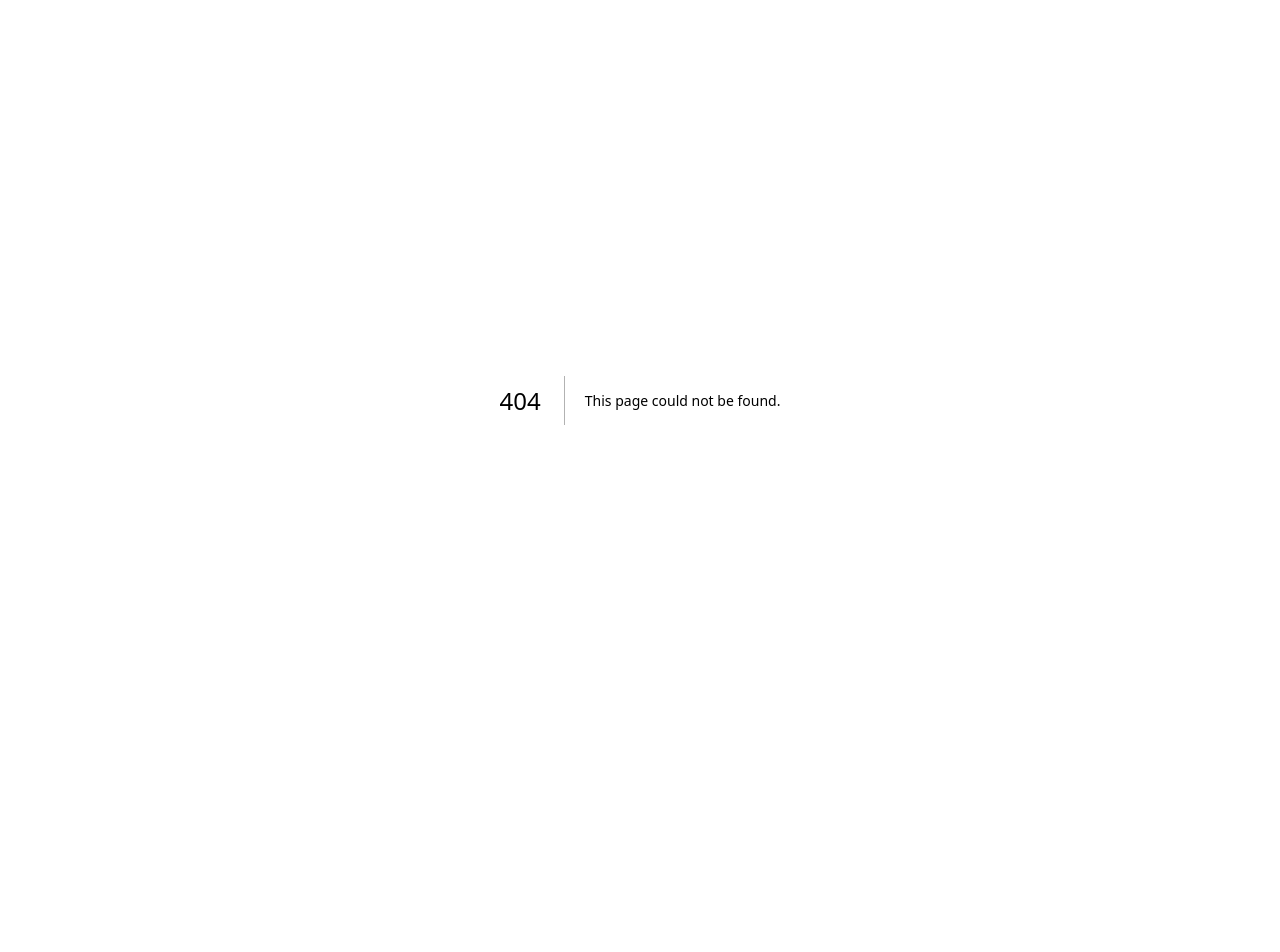
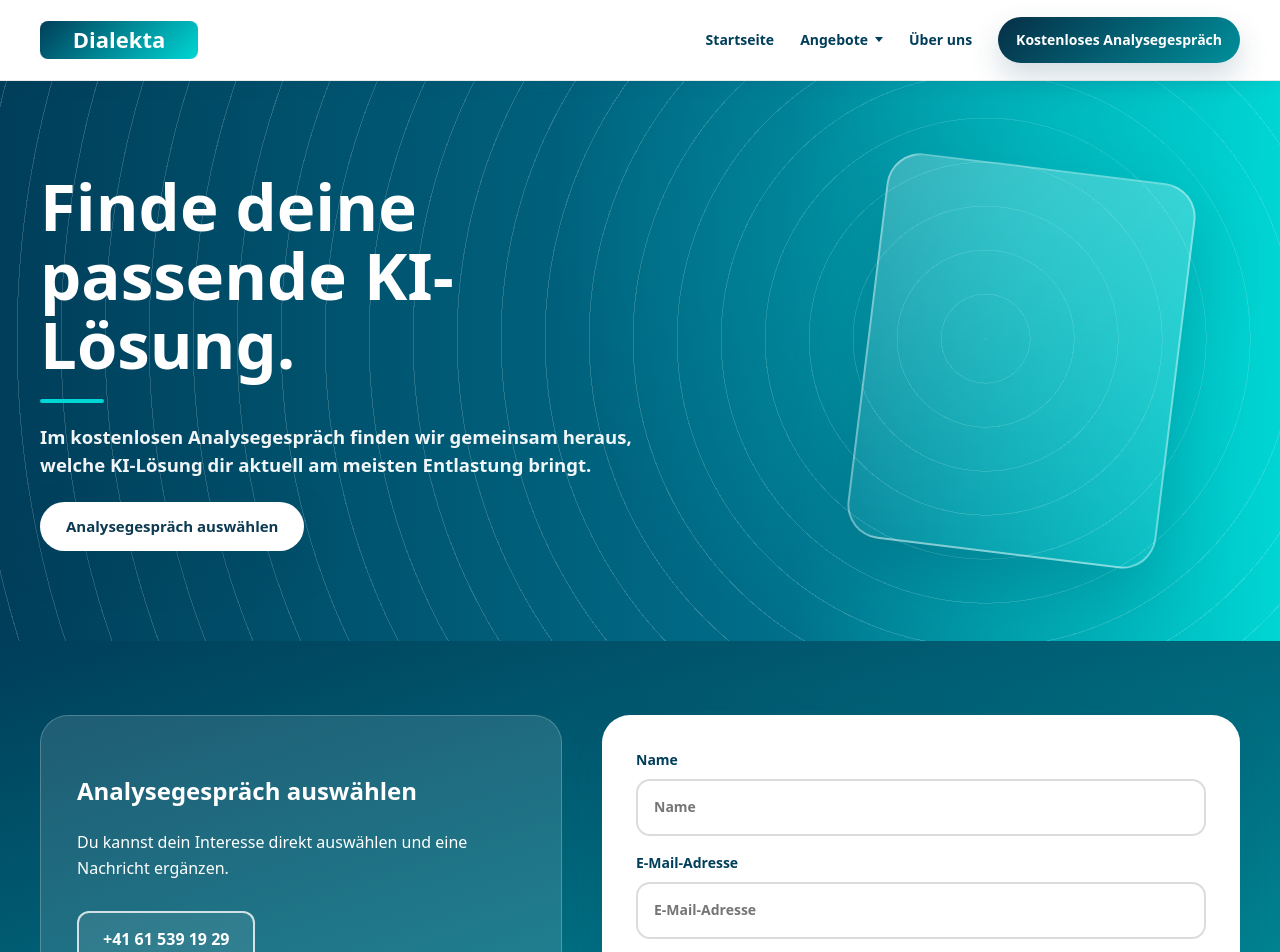
Before and after one commit to josiasbechtel/dialekta-webseite, a Next.js app: page /analysegespraech in a window 1280 px wide. Before the commit this address had no page. Shown: the top 952 px of the page. Before the commit the page ends 800 px from the top, so only its background shows below. Built offline with nearby package versions, Linux system fonts and the light colour scheme.

Commit message:
Add analysis conversation page

```diff
--- /dev/null
+++ b/app/analysegespraech/page.tsx
@@ -0,0 +1,12 @@
+import { PageFrame } from '@/components/site-chrome'
+import { Hero } from '@/components/ui'
+import { phoneNumber } from '@/lib/site'
+
+export default function AnalysePage() {
+  return (
+    <PageFrame pageClass="page-analysegespraech">
+      <Hero image="/assets/img/hero-analysegespraech-v2.png" title={<>Finde deine<br />passende KI-Lösung.</>} lead="Im kostenlosen Analysegespräch finden wir gemeinsam heraus, welche KI-Lösung dir aktuell am meisten Entlastung bringt." actions={[{ href: '#kontakt', label: 'Analysegespräch auswählen' }]} />
+      <section className="section section-dark" id="kontakt"><div className="container form-wrap"><div className="contact-box"><h2>Analysegespräch auswählen</h2><p>Du kannst dein Interesse direkt auswählen und eine Nachricht ergänzen.</p><a className="phone-link" href="tel:+41615391929">{phoneNumber}</a></div><form action="mailto:info@dialekta.ch" className="form-card" method="post" encType="text/plain"><div className="form-grid"><label>Name<input name="name" placeholder="Name" type="text" /></label><label>E-Mail-Adresse<input name="email" placeholder="E-Mail-Adresse" type="email" /></label><label>Telefonnummer<input name="telefon" placeholder="Telefonnummer" type="tel" /></label><label>Interesse<select name="interesse"><option>KI-Schulung</option><option>KI-Telefonagent</option><option>Digitale Arbeitshelfer</option><option>Ich bin noch unsicher</option></select></label><label>Nachricht<textarea name="nachricht" placeholder="Nachricht" /></label><button className="btn btn-gradient" type="submit">Analysegespräch auswählen</button></div></form></div></section>
+    </PageFrame>
+  )
+}
```
